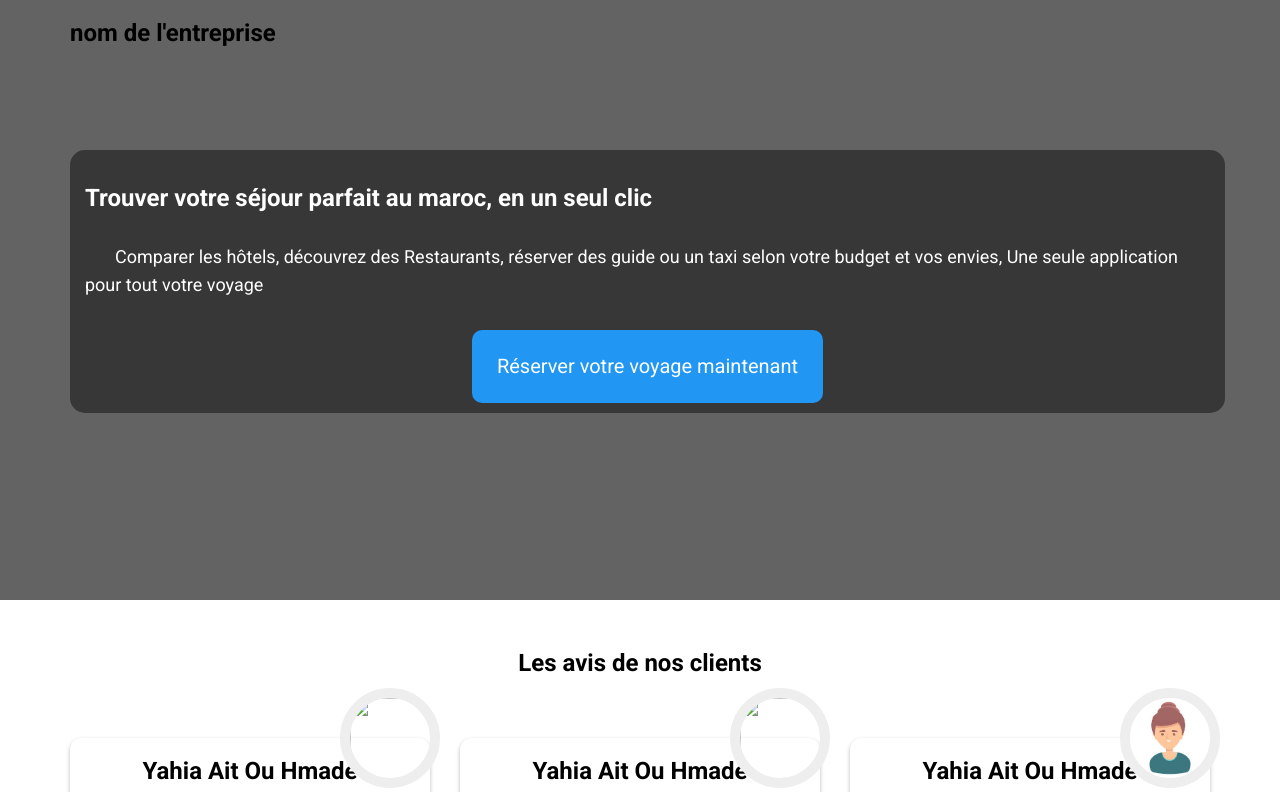
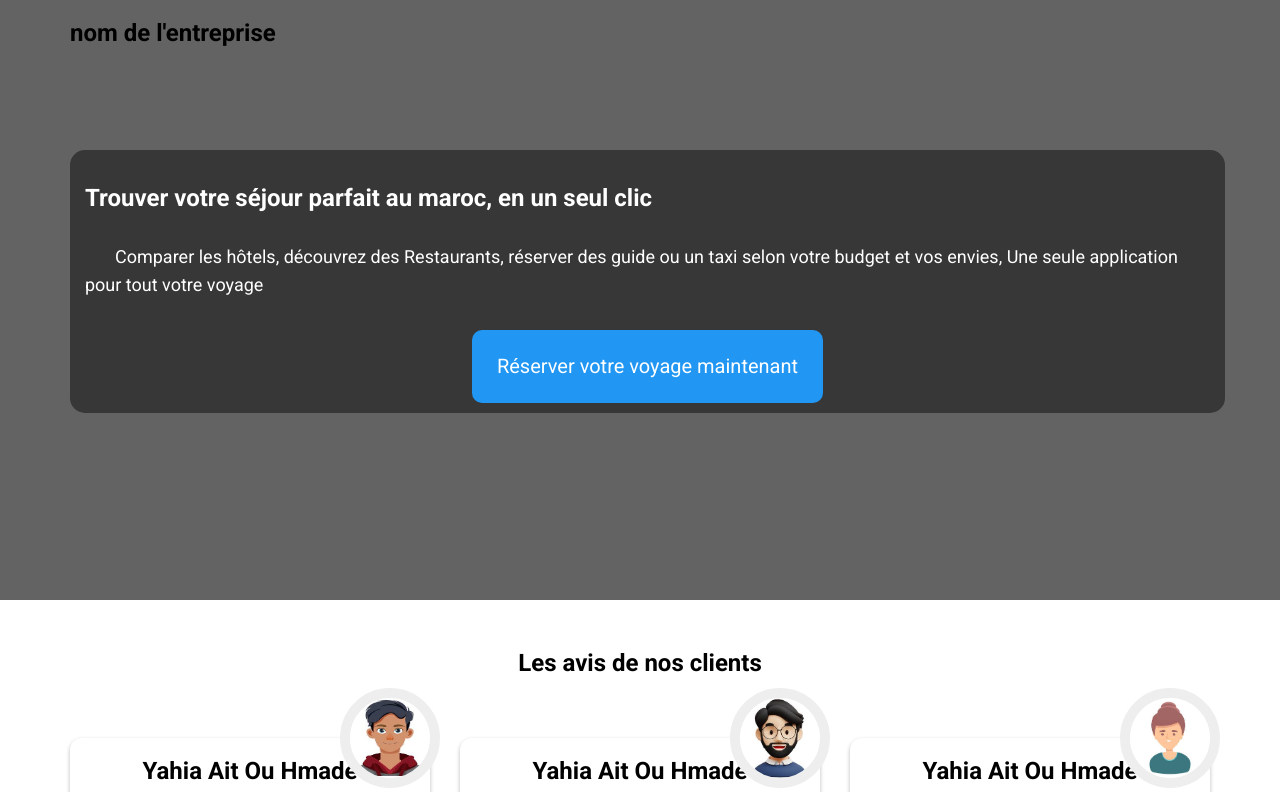
Before and after one commit to yahi264/class-project, a plain HTML site: page acceuil.html in a window 1280 px wide. Shown: the top 792 px of the page. Drawn offline with Linux system fonts and the light colour scheme; the site is published under a folder, as on GitHub Pages, so addresses that start at the root find nothing; a web font is replaced by a local one.

Commit message:
Update acceuil.html

```diff
--- a/acceuil.html
+++ b/acceuil.html
@@ -49,7 +49,7 @@
                 <p>Lorem ipsum dolor, sit amet consectetur adipisicing elit. Tenetur quia consectetur
                   rerum eum doloribus temporibus! Ipsum nam rem quisquam similique,
                  at architecto atque maxime nobis eaque vitae blanditiis iste voluptatum?</p>
-                <img src="/images/ava1.jfif" alt="">
+                <img src="images/ava1.jfif" alt="">
             </div>
 
             <div class="case">
@@ -65,7 +65,7 @@
               <p>Lorem ipsum dolor, sit amet consectetur adipisicing elit. Tenetur quia consectetur
                 rerum eum doloribus temporibus! Ipsum nam rem quisquam similique,
                at architecto atque maxime nobis eaque vitae blanditiis iste voluptatum?</p>
-               <img src="/images/ava2.jfif" alt="">
+               <img src="images/ava2.jfif" alt="">
               </div>
             <div class="case">
               <h2>yahia ait ou hmade</h2>
```
